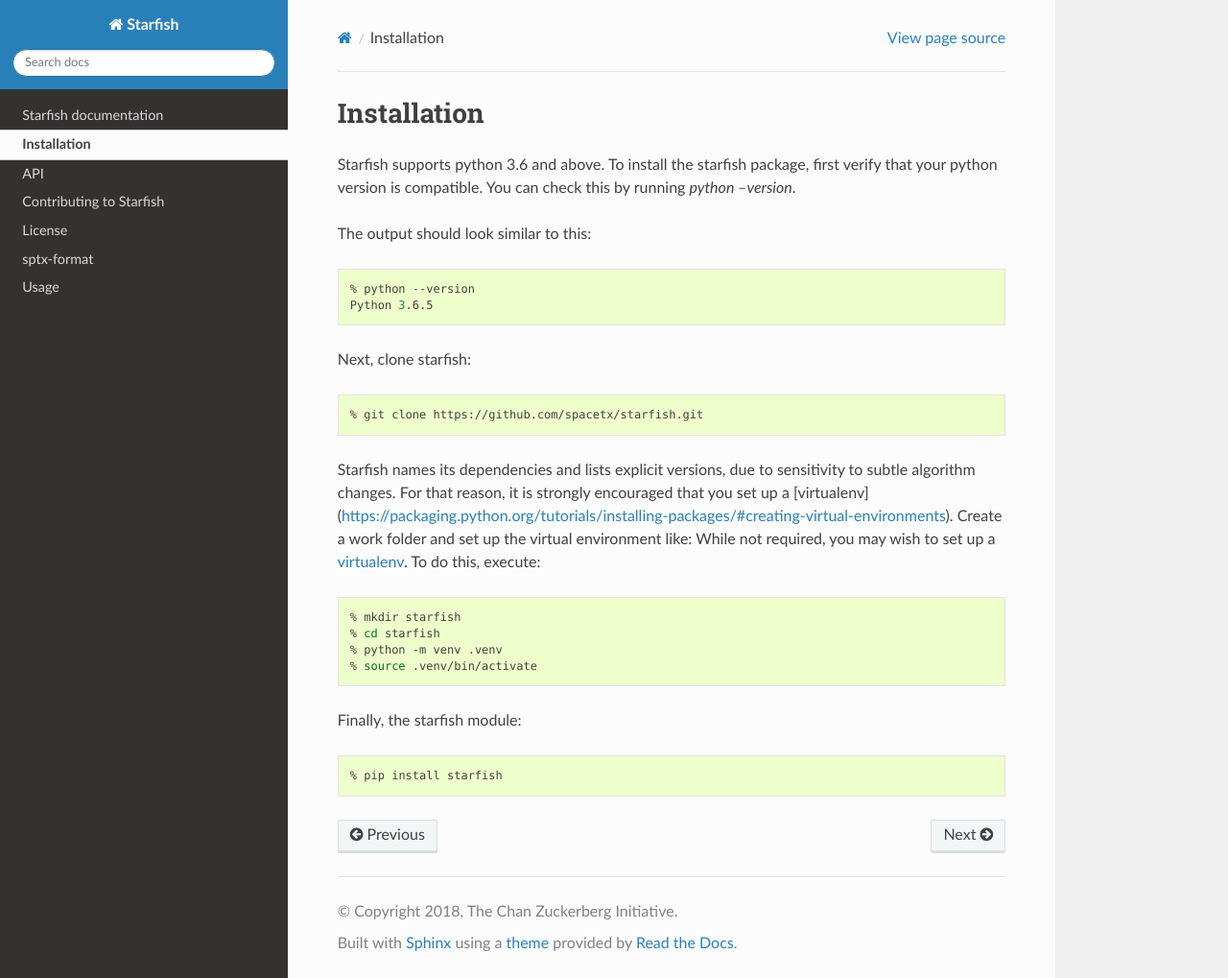
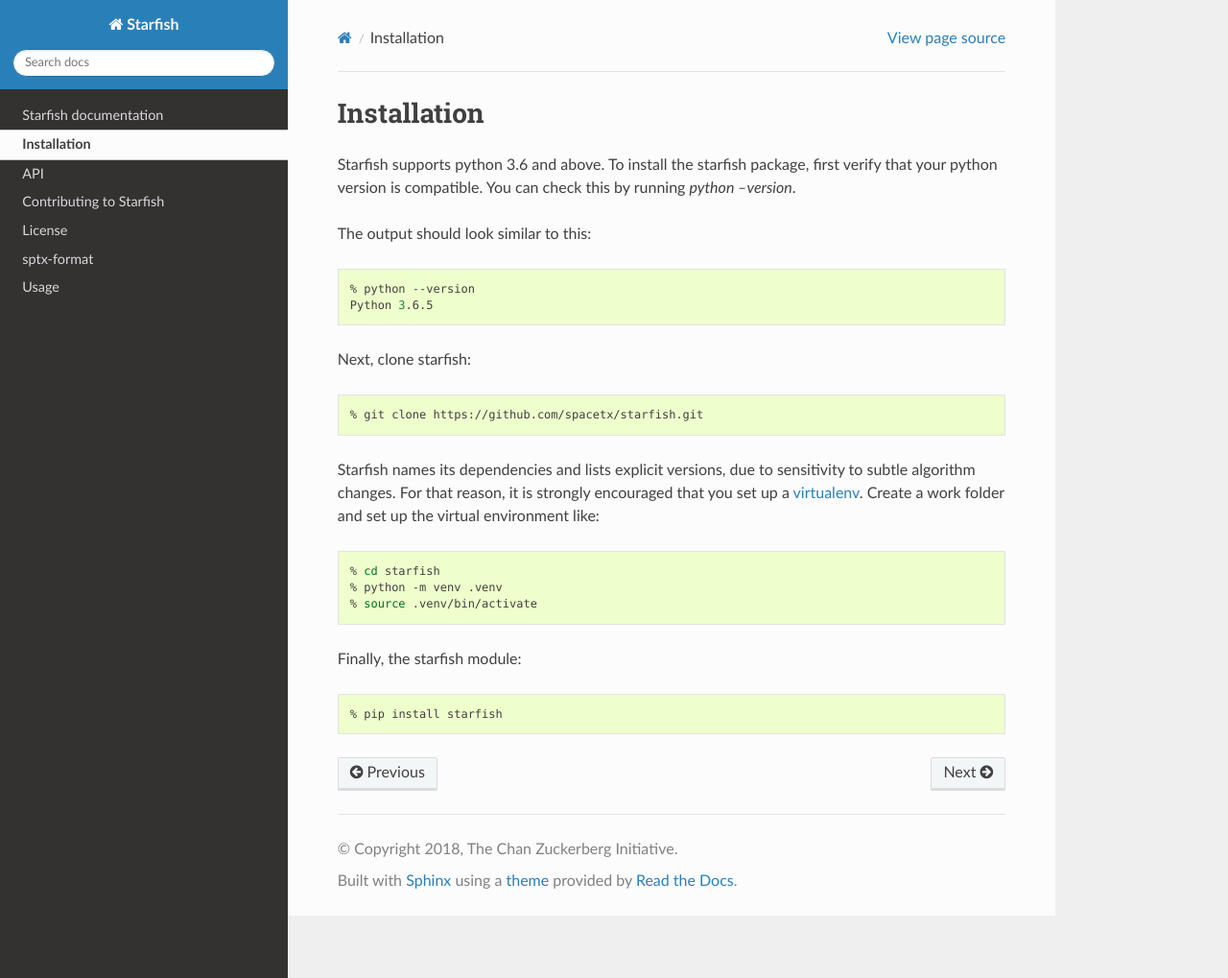
Before and after one commit to spacetx/starfish, a Sphinx documentation site: the page built from docs/source/installation/installation.rst, in a window 1280 px wide and 1019 px high. Shown: the whole window at 96% size. Built offline with Sphinx 7.4.7 and the Read the Docs theme 2.0.0, drawn with Linux system fonts in a browser that asks for light colours; pages that are not in the unit, such as notebooks, are missing from menus.

```diff
--- a/docs/source/installation/installation.rst
+++ b/docs/source/installation/installation.rst
@@ -19,13 +19,14 @@ Next, clone starfish:
 
     % git clone https://github.com/spacetx/starfish.git
 
-Starfish names its dependencies and lists explicit versions, due to sensitivity to subtle algorithm changes.  For that reason, it is strongly encouraged that you set up a [virtualenv](https://packaging.python.org/tutorials/installing-packages/#creating-virtual-environments).  Create a work folder and set up the virtual environment like:
-While not required, you may wish to set up a `virtualenv <https://virtualenv.pypa.io/en/stable/>`_.
-To do this, execute:
+Starfish names its dependencies and lists explicit versions, due to sensitivity to subtle algorithm
+changes.  For that reason, it is strongly encouraged that you set up a
+virtualenv_. Create a work folder and set up the virtual environment like:
+
+.. _virtualenv: https://packaging.python.org/tutorials/installing-packages/#creating-virtual-environments
 
 .. code-block:: bash
 
-    % mkdir starfish
     % cd starfish
     % python -m venv .venv
     % source .venv/bin/activate
```
Also changed, not shown: README.md (+0 -15 lines), docs/source/index.rst (+34 -0 lines), docs/source/usage/iss/iss_cli_vignette.rst (added, +11 -0 lines), 1 other file.
